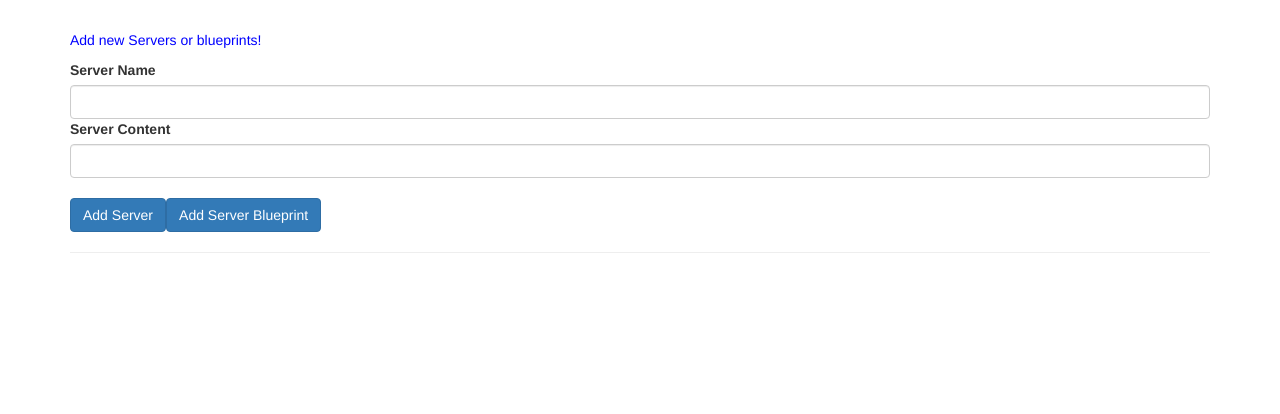
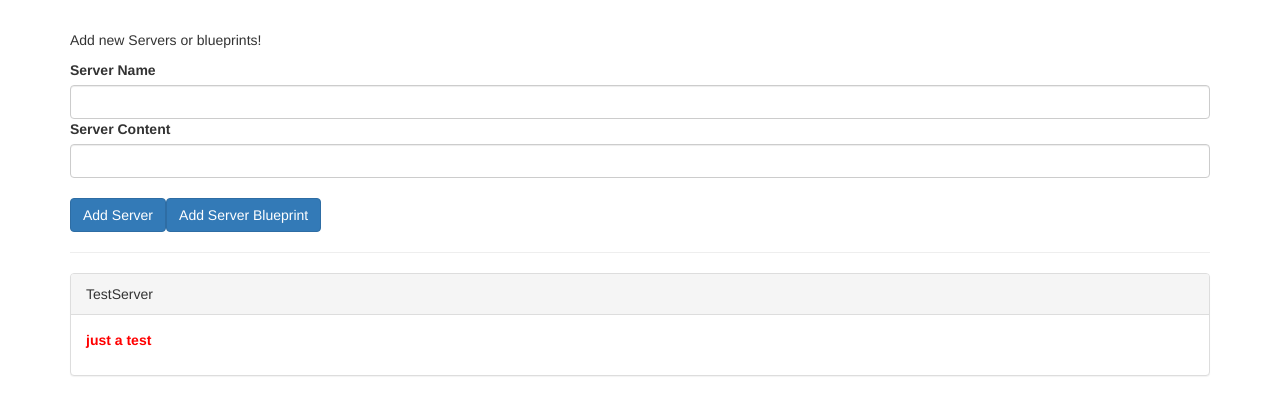
Before and after one commit to waqassadiq/cmp-databinding-start, an Angular app: page / in a window 1280 px wide. Shown: the top 414 px of the page. Built offline with nearby package versions, Linux system fonts and the light colour scheme.

Commit message:
property binding between parent and child is done

```diff
--- a/src/app/app.component.html
+++ b/src/app/app.component.html
@@ -1,34 +1,11 @@
 <div class="container">
   <div class="row">
-    <div class="col-xs-12">
-      <p>Add new Servers or blueprints!</p>
-      <label>Server Name</label>
-      <input type="text" class="form-control" [(ngModel)]="newServerName">
-      <label>Server Content</label>
-      <input type="text" class="form-control" [(ngModel)]="newServerContent">
-      <br>
-      <button
-        class="btn btn-primary"
-        (click)="onAddServer()">Add Server</button>
-      <button
-        class="btn btn-primary"
-        (click)="onAddBlueprint()">Add Server Blueprint</button>
-    </div>
+    <app-cockpit></app-cockpit>
   </div>
   <hr>
   <div class="row">
-    <div class="col-xs-12">
-      <div
-        class="panel panel-default"
-        *ngFor="let element of serverElements">
-        <div class="panel-heading">{{ element.name }}</div>
-        <div class="panel-body">
-          <p>
-            <strong *ngIf="element.type === 'server'" style="color: red">{{ element.content }}</strong>
-            <em *ngIf="element.type === 'blueprint'">{{ element.content }}</em>
-          </p>
-        </div>
-      </div>
+    <div class="col-xs-12" >
+      <app-server-item  *ngFor="let serverElement of serverElements" [element]="serverElement"></app-server-item>
     </div>
   </div>
 </div>
--- a/src/app/app.component.ts
+++ b/src/app/app.component.ts
@@ -6,23 +6,7 @@
   styleUrls: ['./app.component.css']
 })
 export class AppComponent {
-  serverElements = [];
-  newServerName = '';
-  newServerContent = '';
+  serverElements = [{type: 'server', name: 'TestServer', content: 'just a test'}];
 
-  onAddServer() {
-    this.serverElements.push({
-      type: 'server',
-      name: this.newServerName,
-      content: this.newServerContent
-    });
-  }
 
-  onAddBlueprint() {
-    this.serverElements.push({
-      type: 'blueprint',
-      name: this.newServerName,
-      content: this.newServerContent
-    });
-  }
 }
--- a/src/app/app.module.ts
+++ b/src/app/app.module.ts
@@ -4,10 +4,14 @@
 
 
 import { AppComponent } from './app.component';
+import { CockpitComponent } from './cockpit/cockpit.component';
+import { ServerItemComponent } from './server-item/server-item.component';
 
 @NgModule({
   declarations: [
-    AppComponent
+    AppComponent,
+    CockpitComponent,
+    ServerItemComponent
   ],
   imports: [
     BrowserModule,
--- /dev/null
+++ b/src/app/cockpit/cockpit.component.html
@@ -0,0 +1,14 @@
+<div class="col-xs-12">
+    <p>Add new Servers or blueprints!</p>
+    <label>Server Name</label>
+    <input type="text" class="form-control" [(ngModel)]="newServerName">
+    <label>Server Content</label>
+    <input type="text" class="form-control" [(ngModel)]="newServerContent">
+    <br>
+    <button
+      class="btn btn-primary"
+      (click)="onAddServer()">Add Server</button>
+    <button
+      class="btn btn-primary"
+      (click)="onAddBlueprint()">Add Server Blueprint</button>
+  </div>
--- /dev/null
+++ b/src/app/cockpit/cockpit.component.ts
@@ -0,0 +1,39 @@
+import { Component, Input, OnInit } from '@angular/core';
+
+@Component({
+  selector: 'app-cockpit',
+  templateUrl: './cockpit.component.html',
+  styleUrls: ['./cockpit.component.css']
+})
+export class CockpitComponent implements OnInit {
+
+  newServerName = '';
+  newServerContent = '';
+
+
+
+  constructor() { }
+
+  ngOnInit(): void {
+  }
+
+
+  onAddServer() {
+    /*
+    this.serverElements.push({
+      type: 'server',
+      name: this.newServerName,
+      content: this.newServerContent
+    });*/
+  }
+
+  onAddBlueprint() {
+    /*
+    this.serverElements.push({
+      type: 'blueprint',
+      name: this.newServerName,
+      content: this.newServerContent
+    }); */
+  }
+
+}
--- /dev/null
+++ b/src/app/server-item/server-item.component.html
@@ -0,0 +1,10 @@
+<div
+class="panel panel-default">
+<div class="panel-heading">{{ element.name }}</div>
+<div class="panel-body">
+  <p>
+    <strong *ngIf="element.type === 'server'" style="color: red">{{ element.content }}</strong>
+    <em *ngIf="element.type === 'blueprint'">{{ element.content }}</em>
+  </p>
+</div>
+</div>
--- /dev/null
+++ b/src/app/server-item/server-item.component.ts
@@ -0,0 +1,18 @@
+import { Component, Input, OnInit } from '@angular/core';
+
+@Component({
+  selector: 'app-server-item',
+  templateUrl: './server-item.component.html',
+  styleUrls: ['./server-item.component.css']
+})
+export class ServerItemComponent implements OnInit {
+
+  @Input() element: {type: string, name: string, content: string};
+
+
+  constructor() { }
+
+  ngOnInit(): void {
+  }
+
+}
```
Also changed, not shown: src/app/cockpit/cockpit.component.css (added), src/app/server-item/server-item.component.css (added), 1 other file (tests, documents, lock files or other folders).
